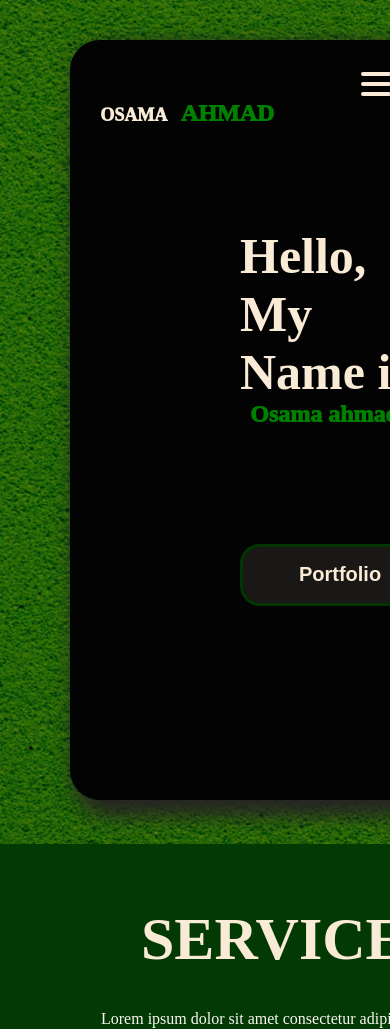
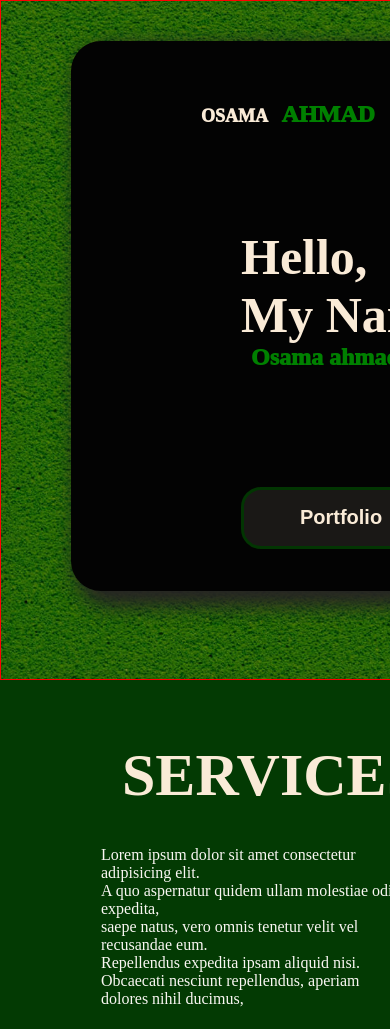
Before and after one commit to osamakhan18/-portfolio-website, a plain HTML site: page index.html in a window 390 px wide. Shown: the top 1029 px of the page. Drawn offline with Linux system fonts and the light colour scheme.

Commit message:
add the media queries for the service section

```diff
--- a/style.css
+++ b/style.css
@@ -616,11 +616,18 @@ footer h2{
 
 
 
-@media  only screen and (max-width: 850px) {
+@media   (max-width:900px) {
 
+    .main-box{
+        width: 750px;
+        height: 680px;
+        border: 1px solid red;
+    }
     .main{
-        /* padding-right:30px; */
-        margin-right: 40px;
+        width: 650px;
+        height: 550px;
+        margin-right: 50px;
+        margin-bottom: 30px;
     }
 
     nav{
@@ -666,6 +673,7 @@ footer h2{
         font-size: large;
         margin-top: 60px;
 
+
     }
     .last-name{
         font-size:x-large;
@@ -673,9 +681,18 @@ footer h2{
     .pic{
         width: 200px;
         height: 250px;
-        margin-right: 50px;
+        margin-right: 100px;
         box-shadow: 5px 5px 30px rgb(2, 65, 2);
 
+    }
+
+    .hero{
+        width: 650px;
+        height: 500px;
+        display: flex;
+        justify-content: space-evenly;
+        /* border: 1px solid red; */
+        margin-right: 50px;
     }
     .hero button{
         width: 200px;
@@ -684,4 +701,27 @@ footer h2{
         font-size: 20px;
         padding-bottom: 40px;
     }
+
+    .service-heading{
+        display: flex;
+        justify-content: space-evenly;
+        flex-direction: column;
+        width: 400px;
+        height: auto;
+    }
+
+    .service-cards{
+        display: flex;
+        justify-content: space-evenly;
+        flex-wrap: wrap;
+        gap: 20px;
+    }
+    .service-small-card{
+        width: 200px;
+        height: 250px;
+
+
+    }
+
+
 }
```
